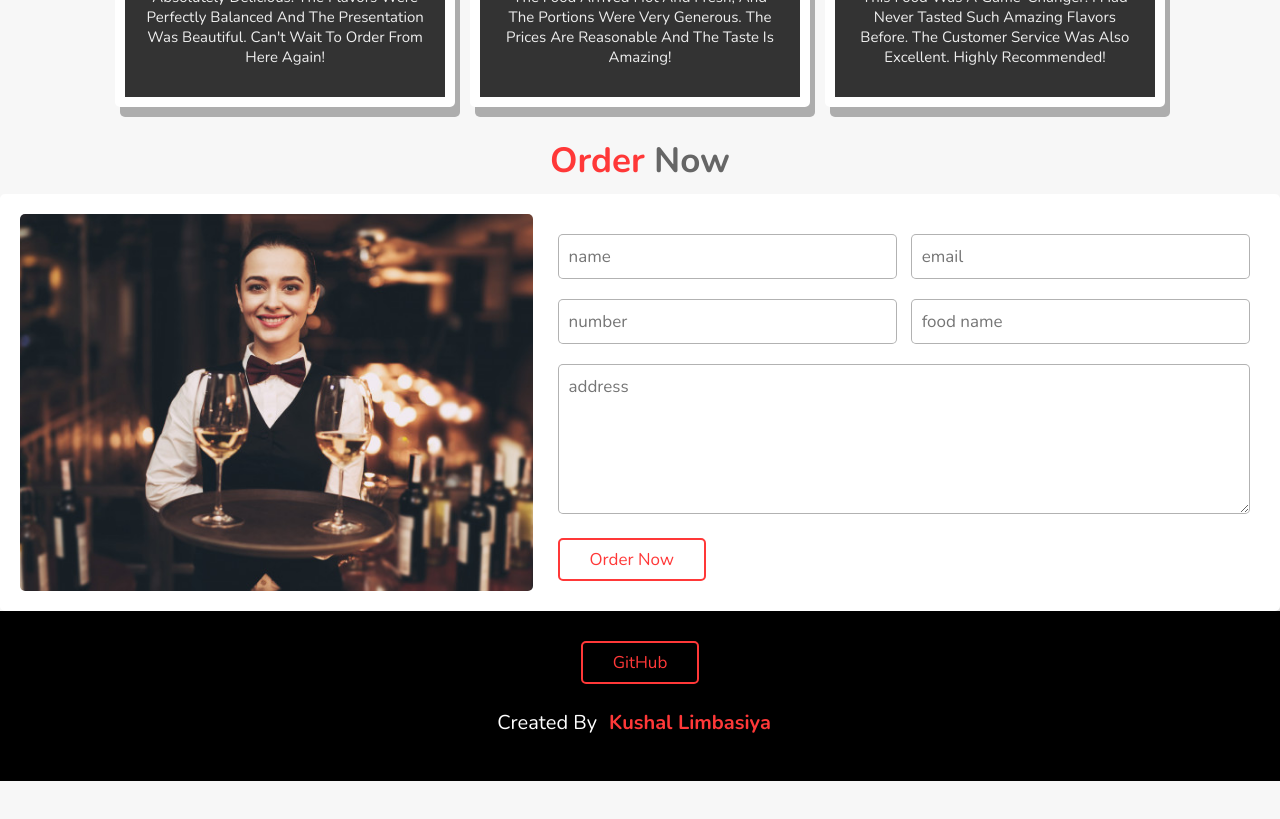
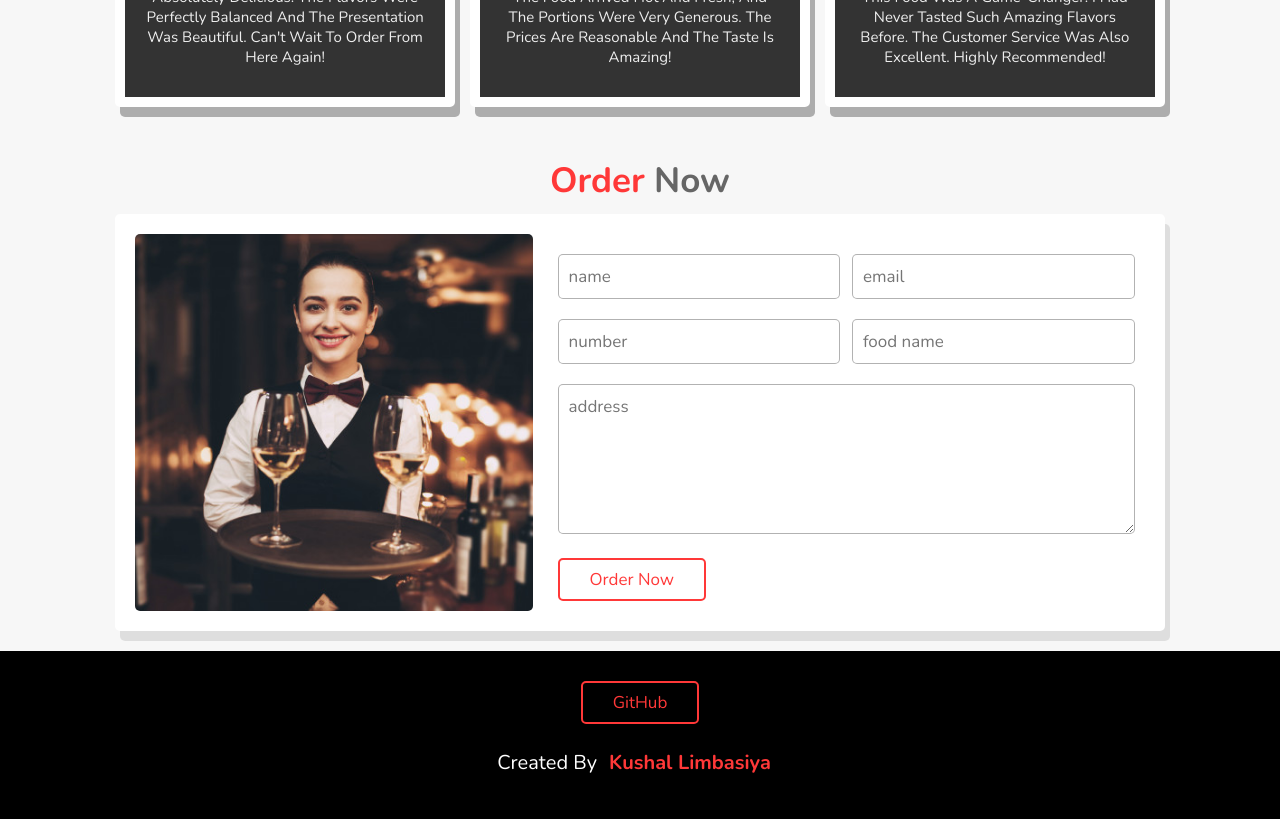
Before and after one commit to KushalLimbasiya/food-time, a React (Create React App) app: page / in a window 1280 px wide. Shown: the part 3940-4759 px from the top of the page. Before the commit the page ends 4721 px from the top, so only its background shows below. Built offline with nearby package versions, Linux system fonts and the light colour scheme.

Commit message:
add seaction in ordernow

```diff
--- a/src/components/page/Order.js
+++ b/src/components/page/Order.js
@@ -3,7 +3,7 @@ import {oderImg} from '../images/img';
 
 const Order = () => {
     return (
-        <div className='order' id='order'>
+        <section className='order' id='order'>
                 <h1 class="heading"><span>order</span> now </h1>
 
                 <div class="row">
@@ -29,7 +29,7 @@ const Order = () => {
                 </form>
             </div>
 
-        </div>
+        </section>
     )
 }
 
```
